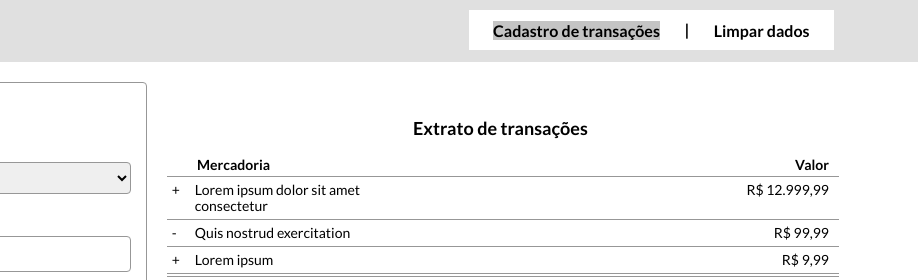
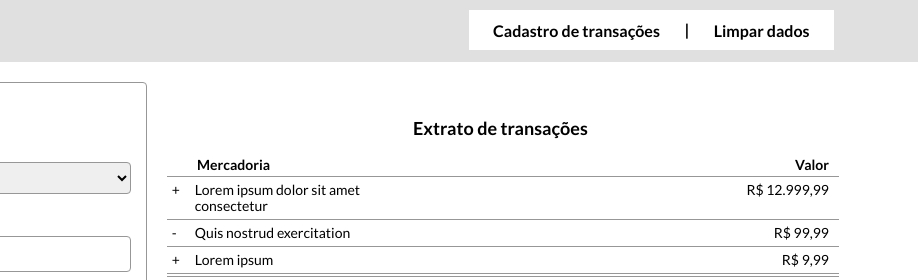
Before and after one commit to gabrielcaversan/projeto-individual-pt2, a plain HTML site: page index.html in a window 1280 px wide. In both pictures the pointer is over the element "Cadastro de transações". Shown: the top 280 px of the page, 362-1280 px from the left. Drawn offline with Linux system fonts and the light colour scheme.

Commit message:
Ajustes finais Novo ajuste no desktop.css

```diff
--- a/assets/css/desktop.css
+++ b/assets/css/desktop.css
@@ -46,6 +46,10 @@
         font-size: 16px;
         font-weight: 600;
         line-height: 19px;
+    }
+
+    .menu-lista-conteudo:hover {
+        background-color: #FFFFFF;
     }
 
     /* CONTAINERS */
```
